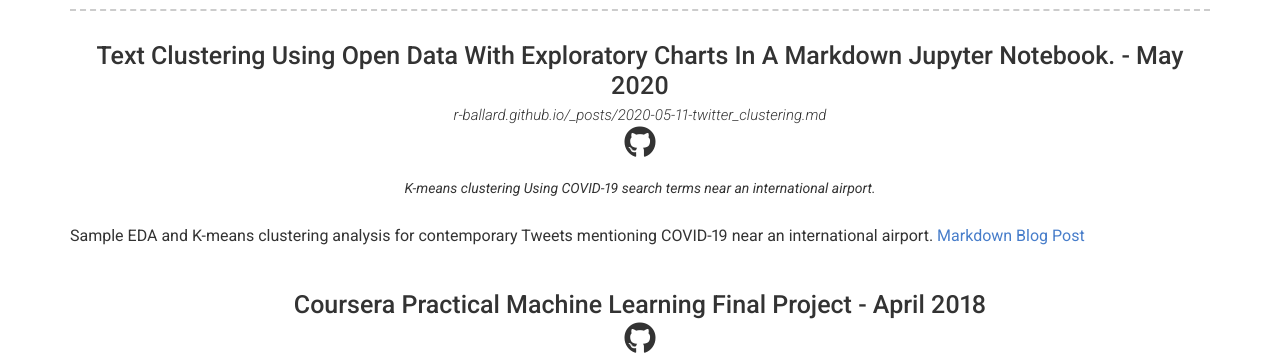
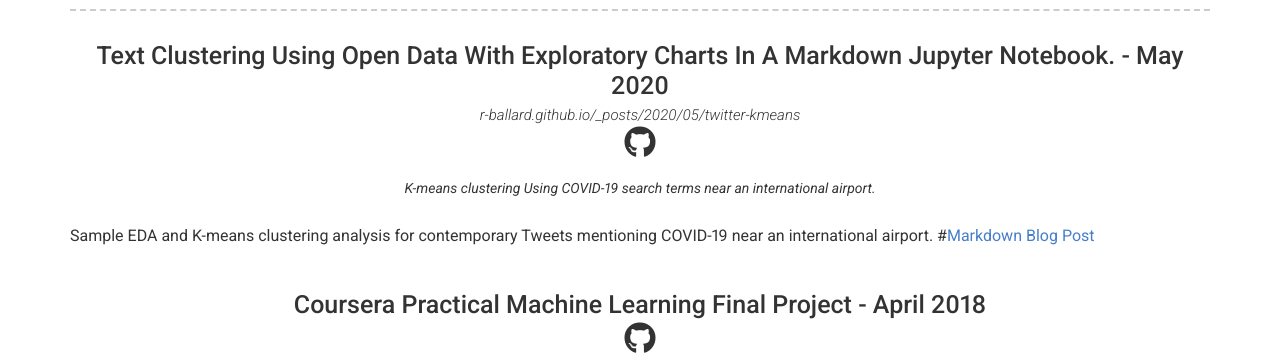
Before and after one commit to r-ballard/r-ballard.github.io, a Jekyll site: the page built from index.md, in a window 1280 px wide and 900 px high, scrolled down 422 px. Shown: the part 154-509 px from the top of the window. Built offline with Jekyll 4.4.1, drawn with Linux system fonts in a browser that asks for light colours; nearby versions of some CDN libraries.

Commit message:
Update blog permalink

```diff
--- a/_data/projects.yml
+++ b/_data/projects.yml
@@ -1,13 +1,13 @@
 # Project template
 - layout: top-middle
   name: Text Clustering Using Open Data With Exploratory Charts In A Markdown Jupyter Notebook. - May 2020
-  link: r-ballard.github.io/_posts/2020-05-11-twitter_clustering.md
+  link: r-ballard.github.io/_posts/2020/05/twitter-kmeans
   github: r-ballard/twitter_clustering
   quote: >
     K-means clustering Using COVID-19 search terms near an international airport.
   description: | # this will include new lines to allow paragraphs
     Sample EDA and K-means clustering analysis for contemporary Tweets mentioning COVID-19 near an international airport.
-    [Markdown Blog Post](/_posts/2020-05-11-twitter_clustering.md)
+    #[Markdown Blog Post](/_posts/2020-05-11-twitter_clustering.md)
 - layout: top-middle
   name: Coursera Practical Machine Learning Final Project -  April 2018
   #link: Link to project (eg. sproogen.github.io/modern-resume-theme)(optional)
```
